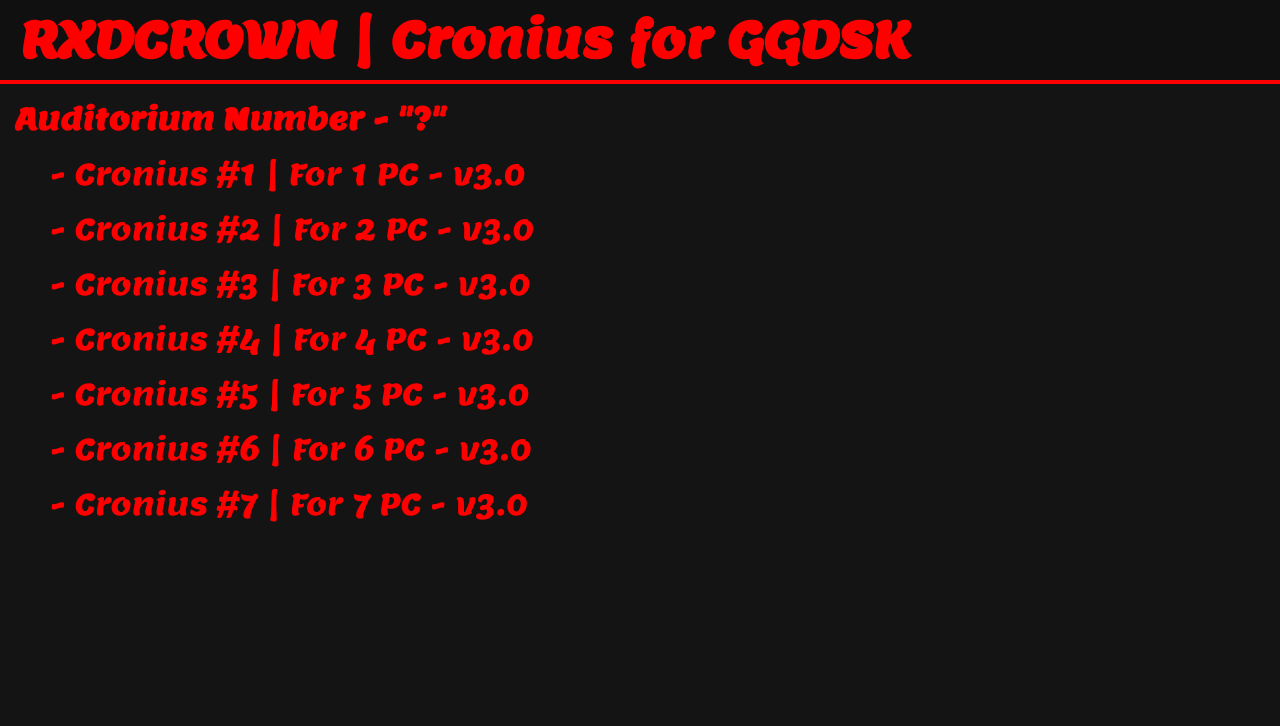
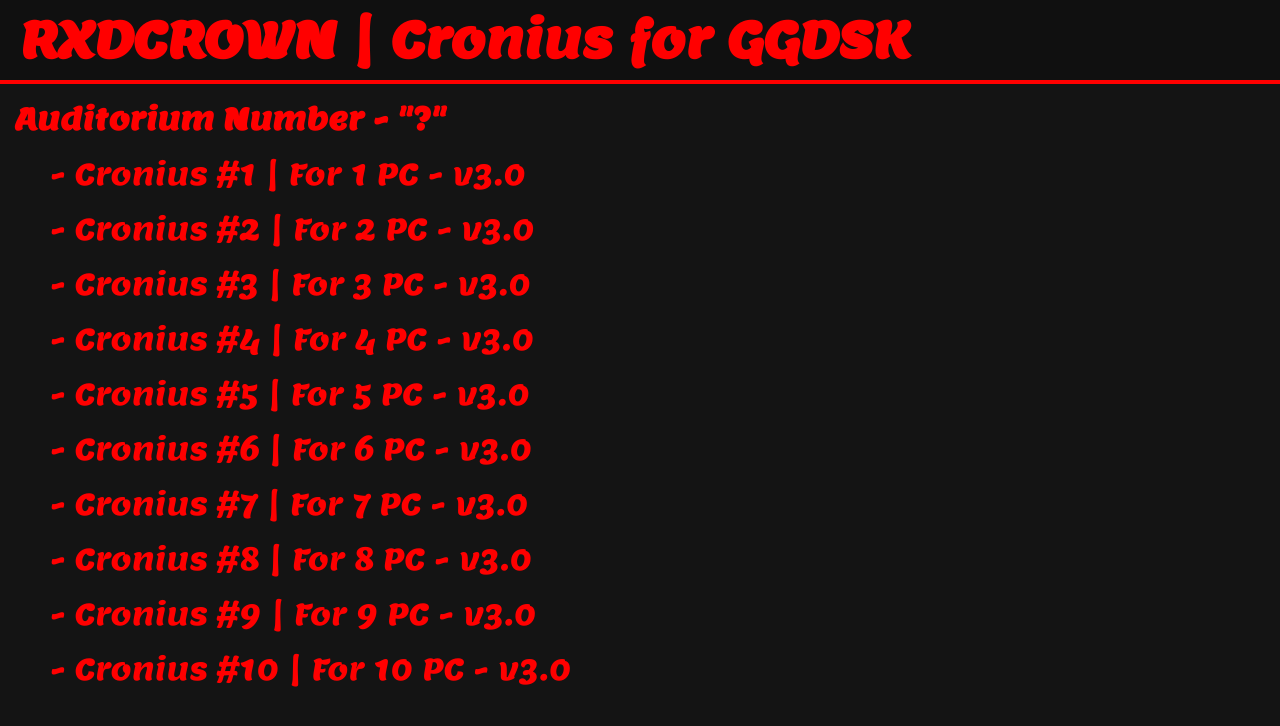
Before and after one commit to SpectrexWDK/Cronius, a plain HTML site: page index.html in a window 1280 px wide. Drawn offline with Linux system fonts and the light colour scheme.

Commit message:
Update index.html

```diff
--- a/index.html
+++ b/index.html
@@ -17,5 +17,9 @@
 		<a href="https://github.com/SpectrexWDK/RxdProjects/raw/main/Cronius/Cronius5.rar"><div id="name2">- Cronius #5 | For 5 PC - v3.0</div></a>
 		<a href="https://github.com/SpectrexWDK/RxdProjects/raw/main/Cronius/Cronius6.rar"><div id="name2">- Cronius #6 | For 6 PC - v3.0</div></a>
 		<a href="https://github.com/SpectrexWDK/RxdProjects/raw/main/Cronius/Cronius7.rar"><div id="name2">- Cronius #7 | For 7 PC - v3.0</div></a>
+		<a href="https://github.com/SpectrexWDK/RxdProjects/raw/main/Cronius/Cronius8.rar"><div id="name2">- Cronius #8 | For 8 PC - v3.0</div></a>
+		<a href="https://github.com/SpectrexWDK/RxdProjects/raw/main/Cronius/Cronius9.rar"><div id="name2">- Cronius #9 | For 9 PC - v3.0</div></a>
+		<a href="https://github.com/SpectrexWDK/RxdProjects/raw/main/Cronius/Cronius10.rar"><div id="name2">- Cronius #10 | For 10 PC - v3.0</div></a>
+
 </body>
 </html>
```
